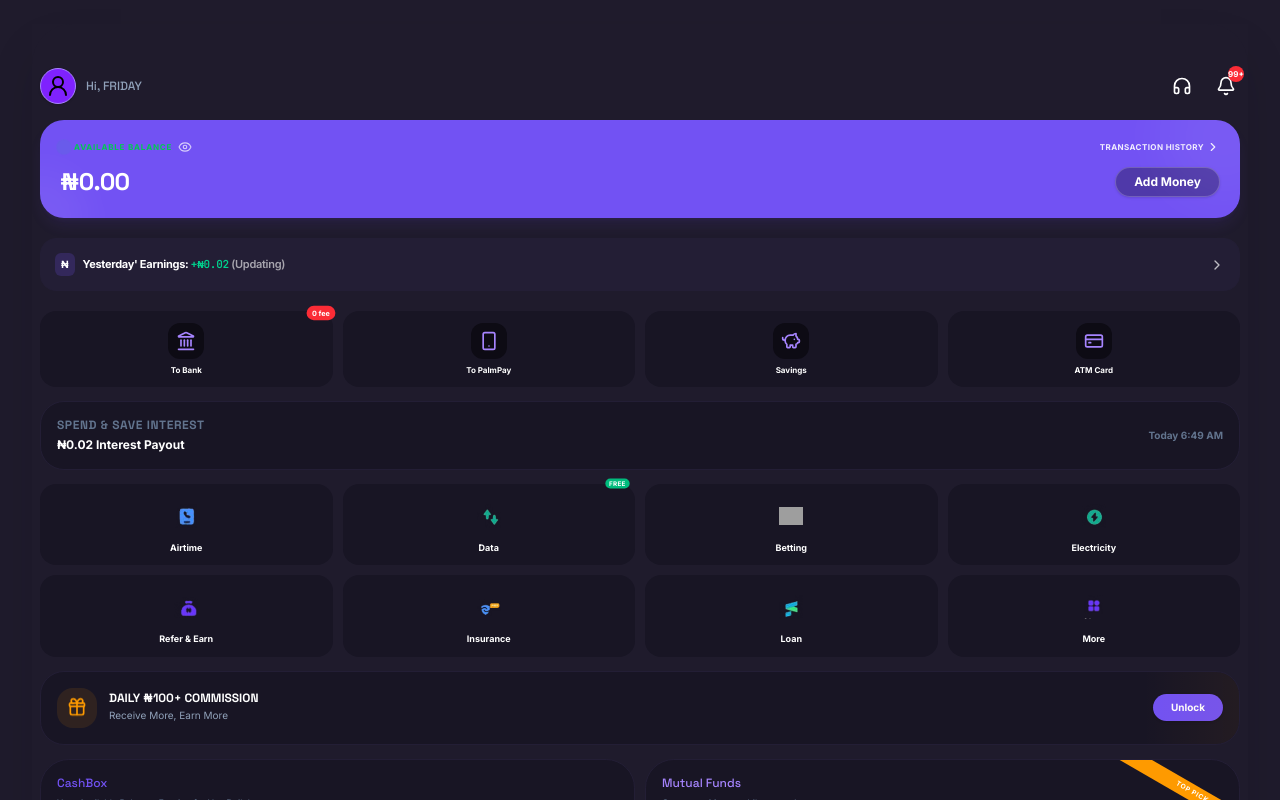
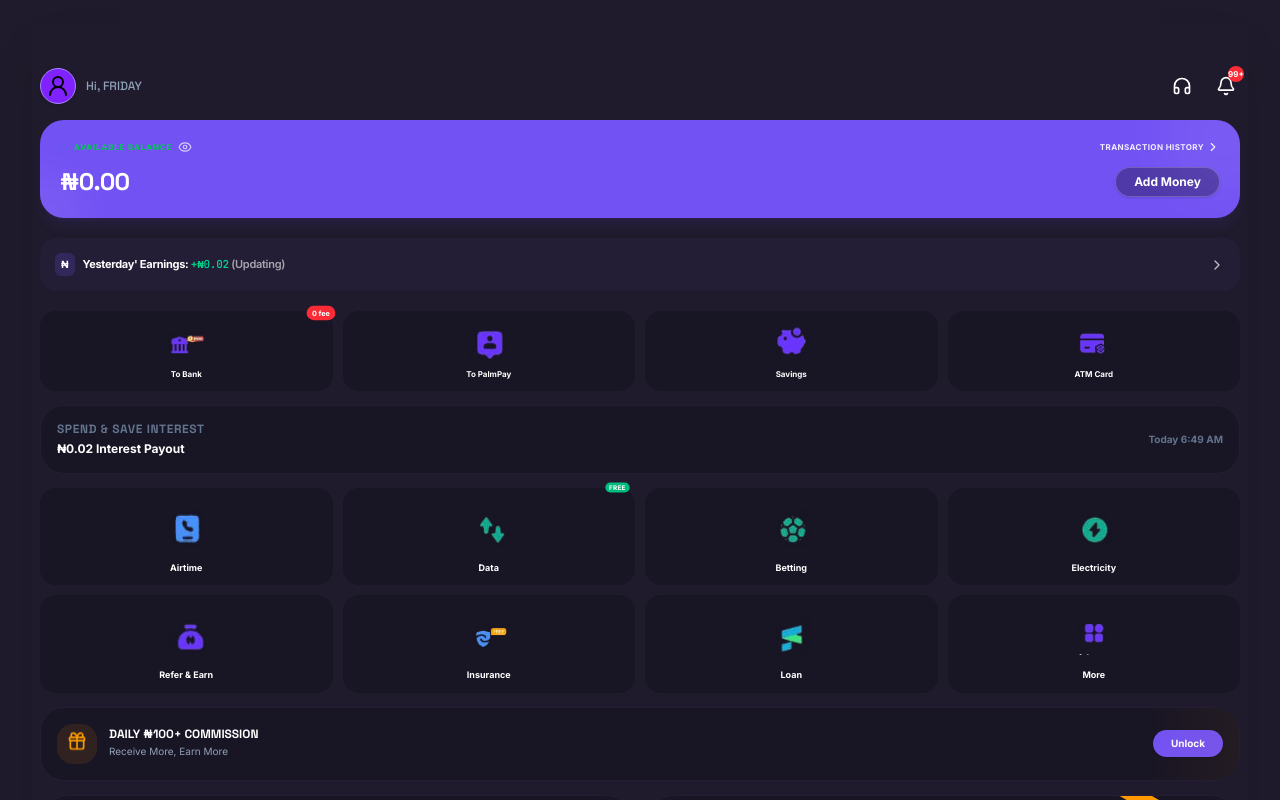
Before and after one commit to rdghostmann/steam-finance, a Next.js app: page / in a window 1280 px wide. Shown: the top 800 px of the page. Built offline with nearby package versions, Linux system fonts and the light colour scheme; grey boxes are pictures that could not be loaded.

Commit message:
icon update 2

```diff
--- a/app/page.tsx
+++ b/app/page.tsx
@@ -442,43 +442,62 @@
             {/* STAGE C: QUICK ACTION SEGMENT BUTTONS */}
 <div className="grid grid-cols-4 gap-2.5">
   {[
-                  { id: 'bank', label: 'To Bank', sub: '0 fee', isHot: true },
-                  { id: 'palmpay', label: 'To PalmPay' },
-                  { id: 'savings', label: 'Savings' },
-                  { id: 'card', label: 'ATM Card' }
-                ].map((act) => {
-                  const getIcon = (id: string) => {
-                    switch (id) {
-                      case 'bank': return <Landmark className="w-5 h-5 text-violet-400" />;
-                      case 'palmpay': return <Smartphone className="w-5 h-5 text-violet-400" />;
-                      case 'savings': return <PiggyBank className="w-5 h-5 text-violet-400" />;
-                      default: return <CreditCard className="w-5 h-5 text-violet-400" />;
-                    }
-                  };
-                  return (
+    {
+      id: 'bank',
+      label: 'To Bank',
+      isHot: true,
+      icon: '/icons/tobank.png',
+    },
+    {
+      id: 'palmpay',
+      label: 'To PalmPay',
+      icon: '/icons/topalmpay.png',
+    },
+    {
+      id: 'savings',
+      label: 'Savings',
+      icon: '/icons/savings.png',
+    },
+    {
+      id: 'card',
+      label: 'ATM Card',
+      icon: '/icons/card.png',
+    },
+  ].map((act) => (
     <button
       key={act.id}
       onClick={() => handleQuickAction(act.id)}
       className={`p-3 rounded-2xl bg-opacity-70 transition-all hover:scale-[1.04] hover:-translate-y-0.5 active:scale-95 cursor-pointer flex flex-col items-center relative text-center justify-center ${getRelativeColor(
         'bg-white border border-slate-200/50 shadow-sm text-slate-800',
         'bg-wallet-dark-card hover:bg-wallet-dark-card-lighter text-white'
-                      )
-                        }`}
+      )}`}
     >
       {act.isHot && (
         <span className="absolute -top-1.5 -right-1 text-[8px] bg-red-500 font-bold text-white px-1.5 py-0.5 rounded-full scale-90">
           0 fee
         </span>
       )}
-                      <div className={`p-2 rounded-xl mb-1.5 ${getRelativeColor('bg-slate-50', 'bg-wallet-dark')}`}>
-                        {getIcon(act.id)}
+
+      <div
+        className={` mb-1.5 (
+          'bg-slate-50',
+
+        )}`}
+      >
+        <Image
+          src={act.icon}
+          alt={act.label}
+          width={40}
+          height={40}
+          className="w-10 h-10 object-contain"
+        />
       </div>
+
       <span className="text-[8px] font-bold leading-tight select-none">
         {act.label}
       </span>
     </button>
-                  );
-                })}
+  ))}
 </div>
 
               {/* STAGE D: SPEND & SAVE CAROUSEL PANEL */}
@@ -537,7 +556,7 @@
                         alt={serv.label}
                         width={65}
                         height={35}
-                        className="w-6 h-6 object-contain"
+                        className="w-10 h-10 object-contain"
                       />
                     </div>
 
```
Also changed, not shown: public/icons/betting.png (added), public/icons/card.png (added). Lines whose indentation alone changed are shown as unchanged.
